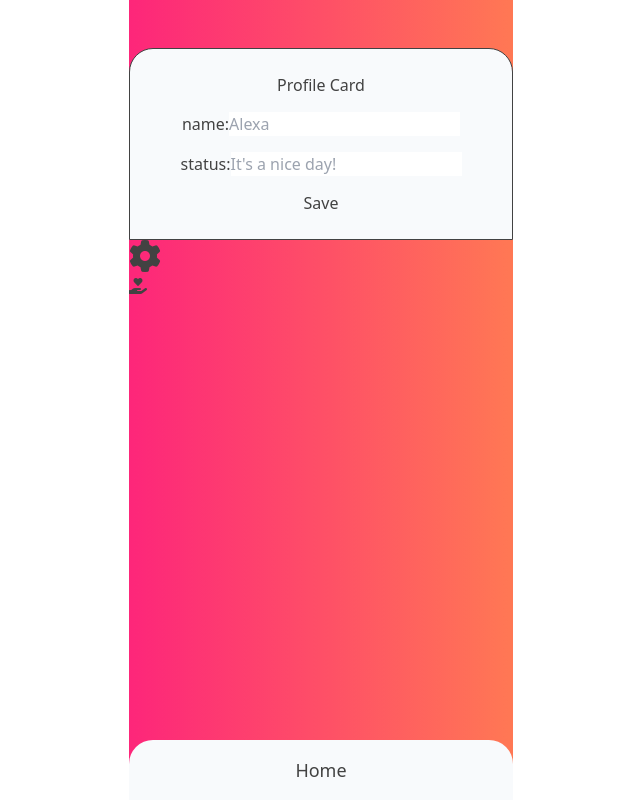
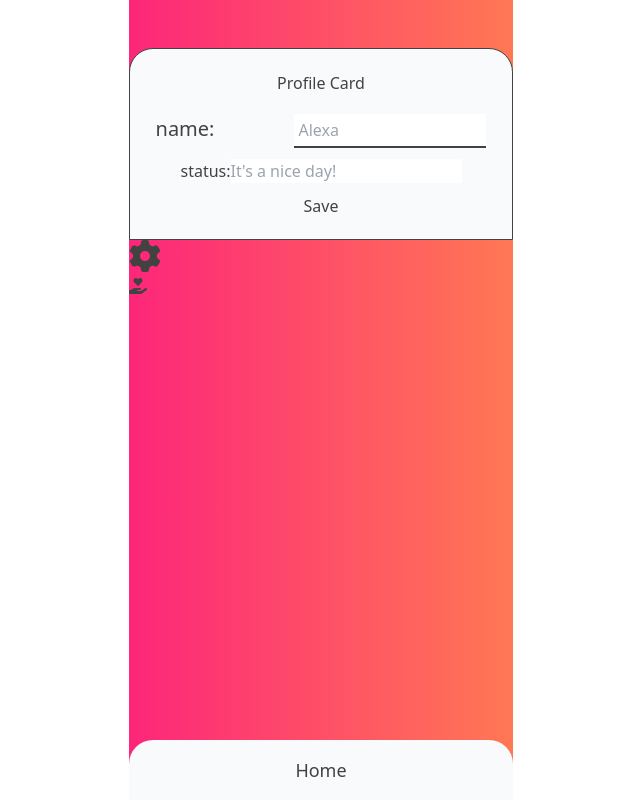
Before and after one commit to u-s-c-l/i-t-t-w-s-d, a React (Create React App) app: page /userprofile in a window 1280 px wide. Shown: the whole page, without its empty margins (319-959 px from the left). Built offline with nearby package versions, Linux system fonts and the light colour scheme; no server answers.

Commit message:
fixed the name input area

```diff
--- a/src/components/Name/index.js
+++ b/src/components/Name/index.js
@@ -4,7 +4,11 @@ import PropTypes from "prop-types";
 const Name = ({ onChange, value }) => {
   return (
     <div className="field ">
-      <label htmlFor="name" aria-label="name-field">
+      <label
+        htmlFor="name"
+        className="text-xl mr-20 font-light"
+        aria-label="name-field"
+      >
         name:
       </label>
       <input
@@ -16,6 +20,7 @@ const Name = ({ onChange, value }) => {
         value={value}
         placeholder="Alexa"
         required
+        className="peer border-b-2 border-tblack font-extralight p-1 mt-2 w-48 focus:outline-none focus:border-green-500 focus:invalid:border-tpink"
       />
     </div>
   );
```
